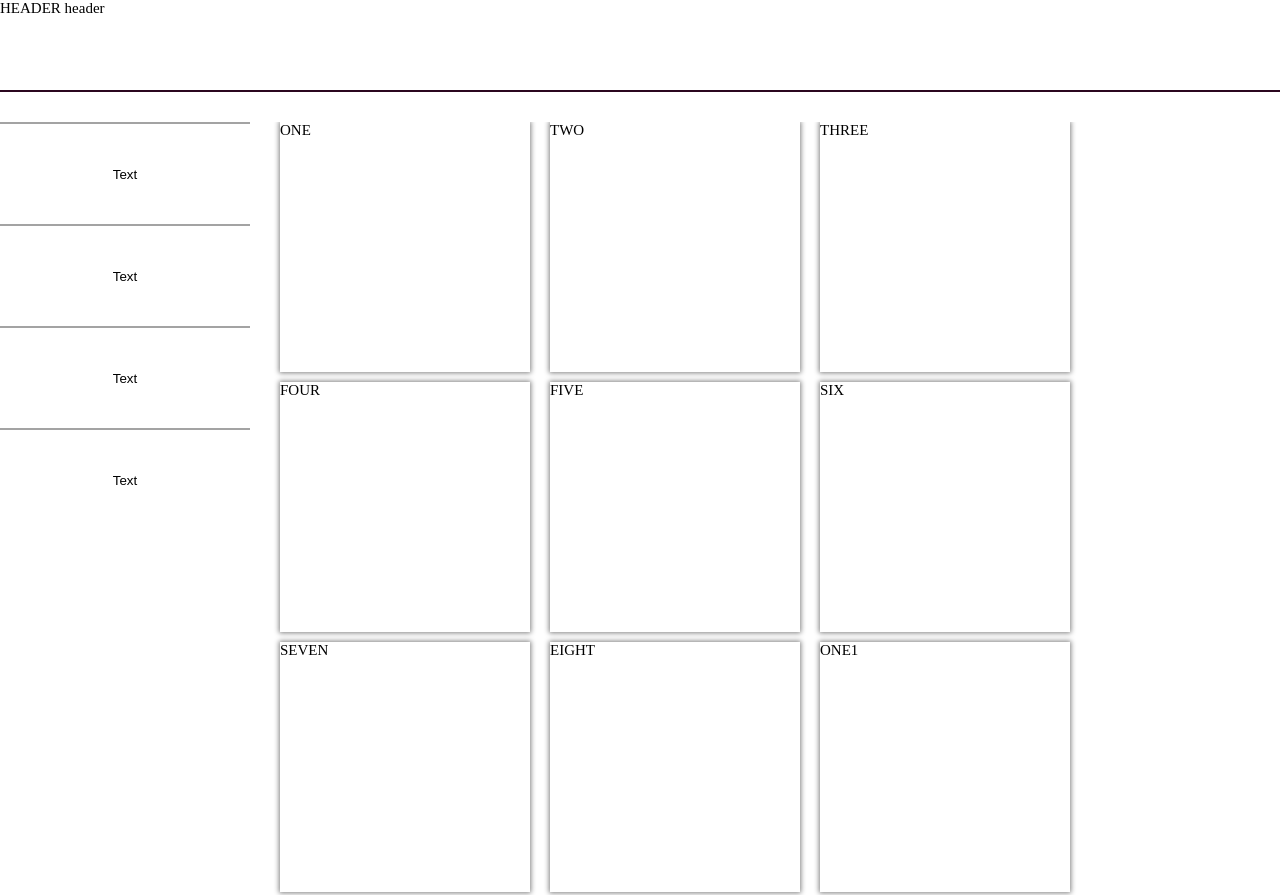
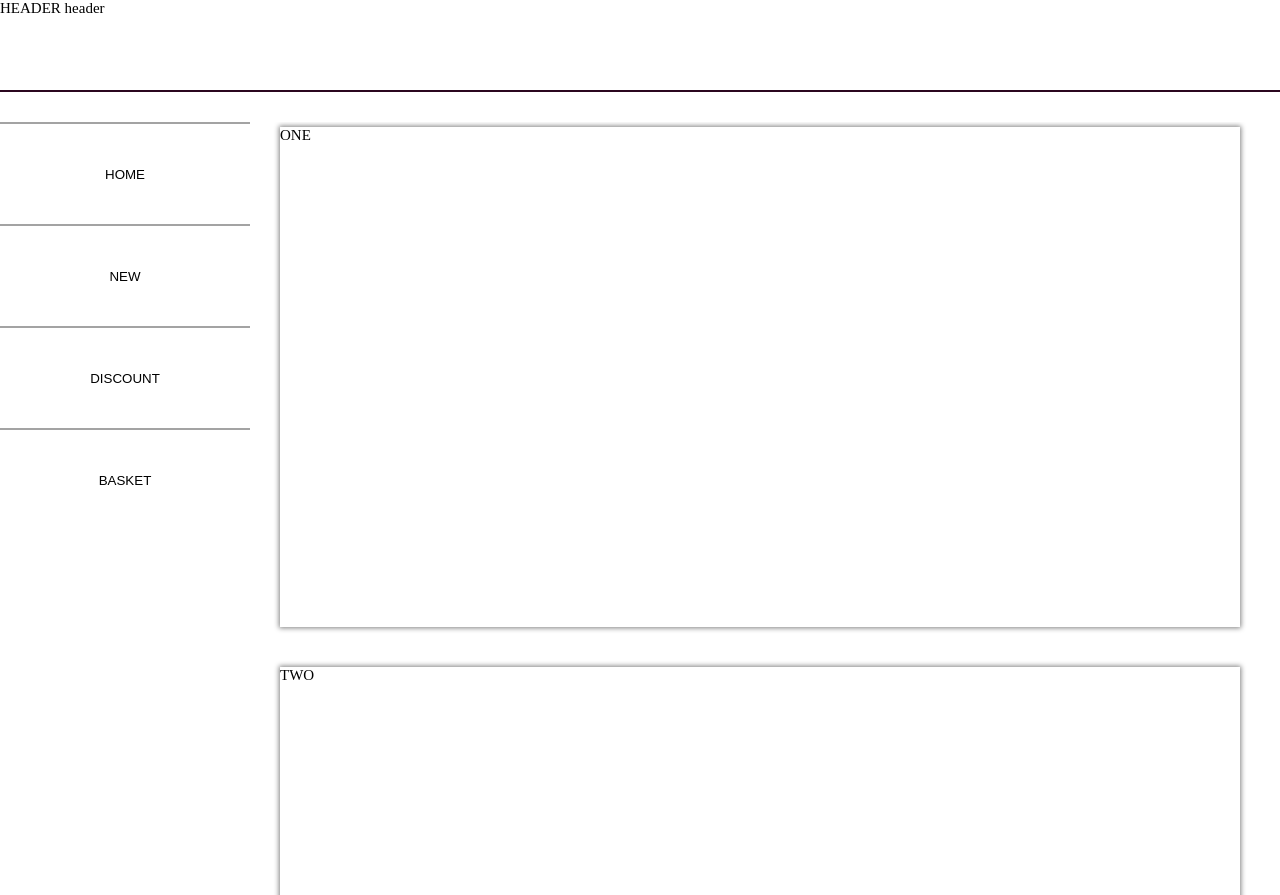
Before and after one commit to DmitryKorolDevPro/MentorshipProgramRemoteProject, a website: page frontend/index.html in a window 1280 px wide. Shown: the top 895 px of the page. Drawn offline with Linux system fonts and the light colour scheme.

Commit message:
JRMP2-3 tuning gitignore and number of item on page

```diff
--- a/frontend/index.html
+++ b/frontend/index.html
@@ -26,25 +26,19 @@
                     <div>THREE</div>
                     <div>FOUR</div>
                     <div>FIVE</div>
-                    <div>SIX</div>
-                    <div>SEVEN</div>
-                    <div>EIGHT</div>
                     <div>ONE1</div>
                     <div>TWO2</div>
                     <div>THREE3</div>
                     <div>FOUR4</div>
                     <div>FIVE5</div>
-                    <div>SIX6</div>
-                    <div>SEVEN7</div>
-                    <div>EIGHT8</div>
                 </main>
             </div>
 
             <aside class="left-sidebar">
-                <button> Text</button>
-                <button> Text</button>
-                <button> Text</button>
-                <button> Text</button>
+                <button>HOME</button>
+                <button>NEW</button>
+                <button>DISCOUNT</button>
+                <button>BASKET</button>
             </aside>
 
         </div>
--- a/frontend/style.css
+++ b/frontend/style.css
@@ -43,22 +43,21 @@ body {
 	float: left;
 	overflow: hidden;
     display: flex;
-
+	flex-direction: column;
     justify-content: center;
 }
 .content {
 	padding: 0 0 0 270px;
-    display:flex;
     flex-wrap: wrap;
 }
 .content div{
     background-color: #ffffff;
     color: #000000;
-    display:inline-block;
+
     box-shadow: 0 0 5px 1px grey;
-    width: 250px;
-    height: 250px;
-    margin: 0 10px 10px 10px ;
+    width: 95%;
+    height: 500px;
+    margin: 5px 10px 40px 10px ;
     border: none;
 }
 /* _________________________________Left Sidebar______________________________________*/
@@ -74,6 +73,7 @@ body {
     width: 100%;
     height: 100px;
     border: none;
+	cursor: pointer;
 }
 .left-sidebar button:hover {
 	background-color: #cecece;
```
Also changed, not shown: 1 other file.
